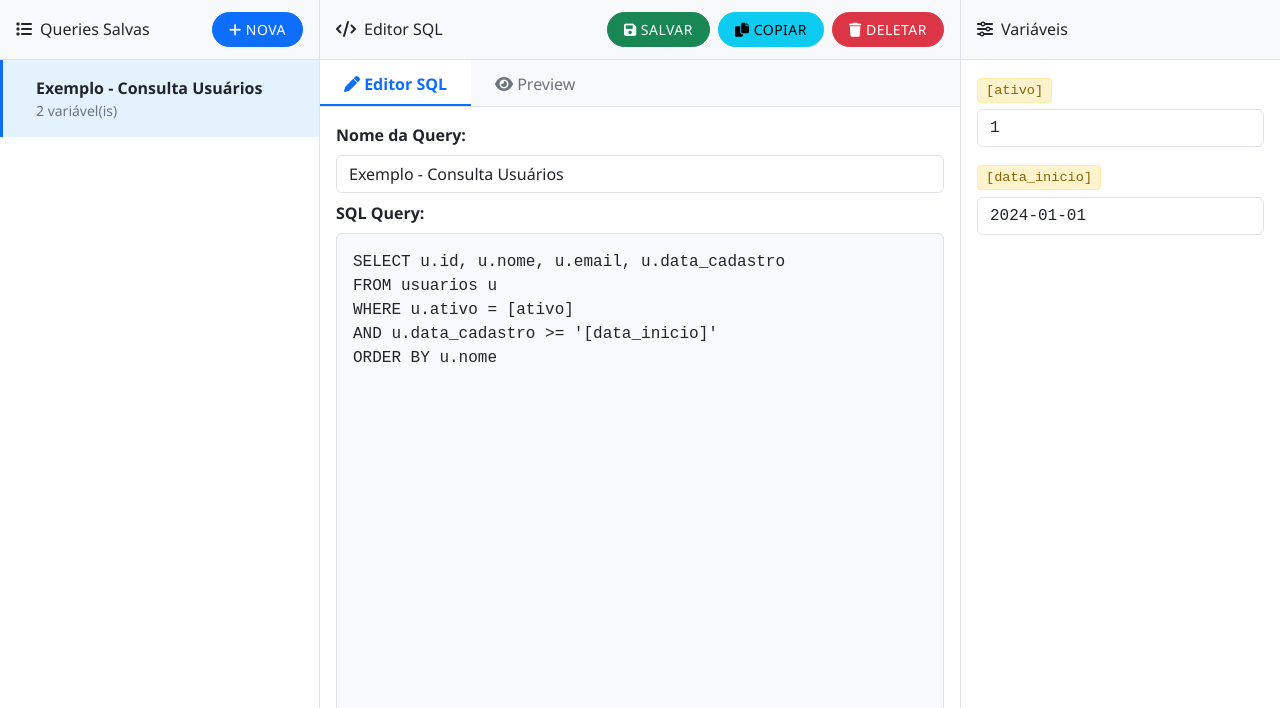
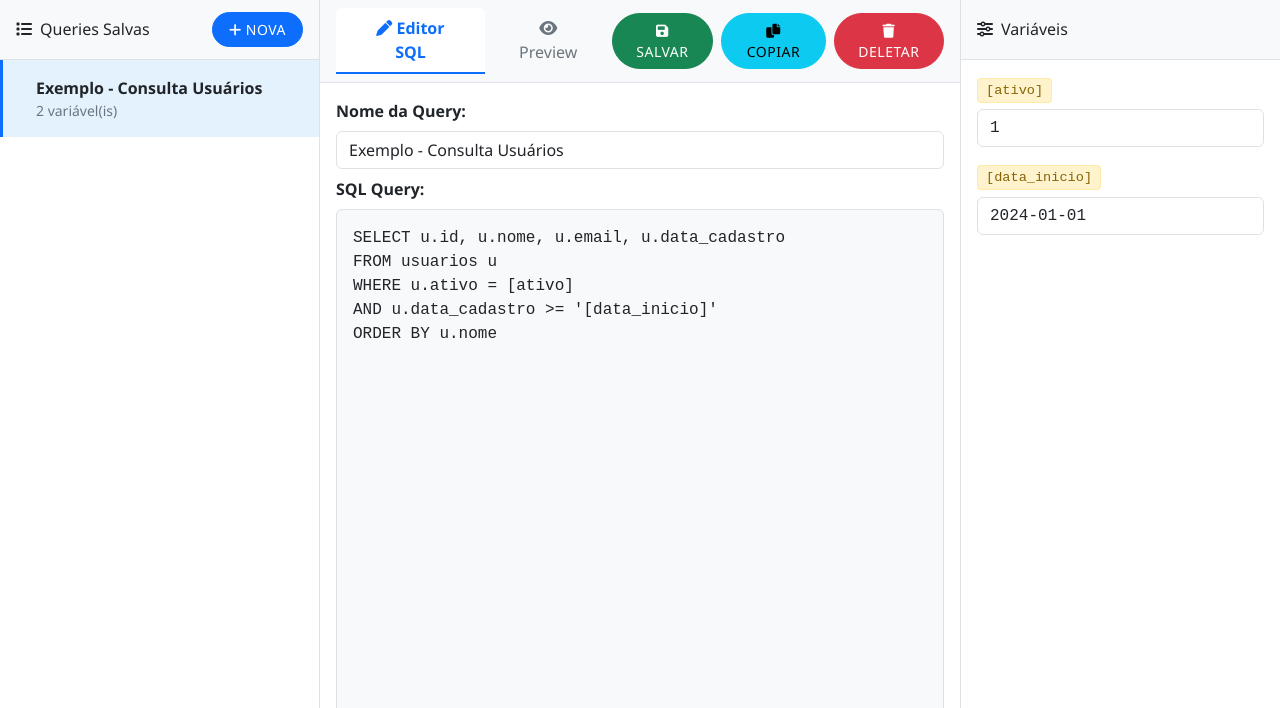
Before and after one commit to ggortan/SQL-Query-Manager, a plain HTML site: page index.html in a window 1280 px wide. Shown: the top 708 px of the page. Drawn offline with nearby package versions, Linux system fonts and the light colour scheme.

Commit message:
Alteração de layout

```diff
--- a/index.html
+++ b/index.html
@@ -53,8 +53,13 @@
 
             <!-- Editor Central com Abas -->
             <div class="col-md-6 query-editor p-0 d-flex flex-column">
-                <div class="section-header d-flex justify-content-between align-items-center">
-                    <h6 class="mb-0"><i class="fas fa-code me-2"></i>Editor SQL</h6>
+                                <!-- Abas com Botões -->
+                                <div class="editor-tabs-wrapper d-flex flex-column flex-grow-1" style="min-height:0;">
+                                    <div class="editor-tabs-bar d-flex justify-content-between align-items-center" style="border-bottom:1px solid var(--border-color);background:var(--bg-secondary);">
+                                        <div class="d-flex">
+                                            <button class="editor-tab-btn active" id="tab-sql" type="button" onclick="showEditorTab('sql')"><i class="fas fa-pen"></i> Editor SQL</button>
+                                            <button class="editor-tab-btn" id="tab-preview" type="button" onclick="showEditorTab('preview')"><i class="fas fa-eye"></i> Preview</button>
+                                        </div>
                                         <div class="btn-group-custom d-flex">
                                             <button class="btn btn-success btn-sm btn-action" onclick="saveQuery()" id="saveBtn" disabled>
                                                 <i class="fas fa-save"></i> Salvar
@@ -66,12 +71,6 @@
                                                 <i class="fas fa-trash"></i> Deletar
                                             </button>
                                         </div>
-                </div>
-                                <!-- Abas -->
-                                <div class="editor-tabs-wrapper d-flex flex-column flex-grow-1" style="min-height:0;">
-                                    <div class="editor-tabs-bar d-flex" style="border-bottom:1px solid var(--border-color);background:var(--bg-secondary);">
-                                        <button class="editor-tab-btn active" id="tab-sql" type="button" onclick="showEditorTab('sql')"><i class="fas fa-pen"></i> Editor SQL</button>
-                                        <button class="editor-tab-btn" id="tab-preview" type="button" onclick="showEditorTab('preview')"><i class="fas fa-eye"></i> Preview</button>
                                     </div>
                                     <div class="editor-tabs-content flex-grow-1 d-flex flex-column" style="min-height:0;">
                                         <div class="editor-tab-panel flex-grow-1 d-flex flex-column" id="tabPanel-sql">
--- a/style.css
+++ b/style.css
@@ -1,6 +1,8 @@
 /* Abas customizadas do editor central */
 .editor-tabs-bar {
     gap: 0;
+    padding: 0.5rem 1rem;
+    min-height: 60px;
 }
 .editor-tab-btn {
     background: none;
@@ -8,11 +10,12 @@
     border-bottom: 2px solid transparent;
     color: var(--text-secondary);
     font-weight: 500;
-    padding: 0.75rem 1.5rem 0.5rem 1.5rem;
+    padding: 0.5rem 1.5rem;
     font-size: 1rem;
     transition: color 0.2s, border-color 0.2s, background 0.2s;
     outline: none;
     cursor: pointer;
+    border-radius: 0.375rem 0.375rem 0 0;
 }
 .editor-tab-btn:hover:not(.active) {
     background: var(--hover-bg);
```
Lines whose indentation alone changed are shown as unchanged.
